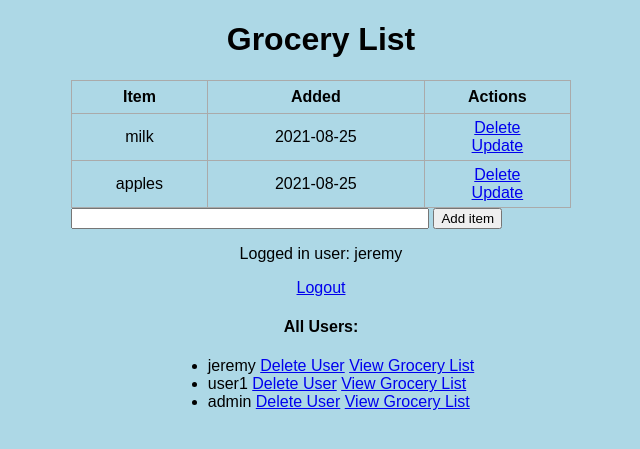
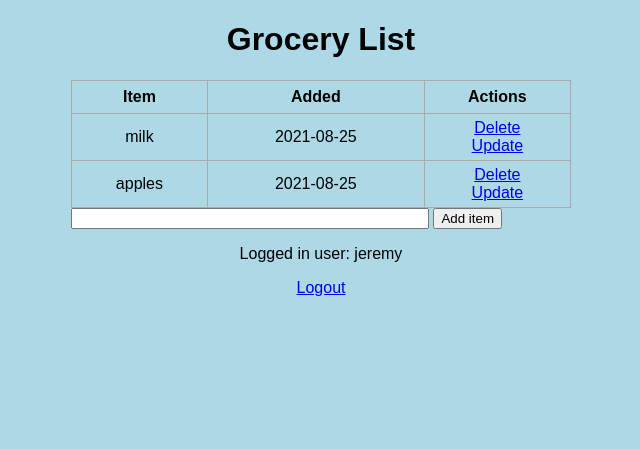
Before and after one commit to MummeJ/Online-Grocery-List, a Flask app: page / in a window 1280 px wide. Shown: the top 449 px of the page, without its empty margins (319-959 px from the left). Run offline with Flask 2, Linux system fonts and the light colour scheme; a user stored in the database is signed in; data comes from the database, SQL or seed files in the repository; both versions use the stored data as it was after the commit.

Commit message:
Added default admin account

```diff
--- a/templates/index.html
+++ b/templates/index.html
@@ -36,11 +36,13 @@
 </div>
 <p>Logged in user: {{ user.username }}</p>
 <p><a href="/logout">Logout</a></p>
-{% if user.username == "jeremy" %}
+{% if user.username == "admin" %}
 <h4>All Users:</h4>
 <ul>
   {% for user in users %}
-  <li>{{ user.username }} <a href="/remove_user/{{ user.id }}">Delete User</a> <a href="/view_list/{{ user.id }}">View Grocery List</a></li>
+    {% if user.username != "admin" %}
+      <li>{{ user.username }} <a href="/remove_user/{{ user.id }}">Delete User</a> <a href="/view_list/{{ user.id }}">View Grocery List</a></li>
+    {% endif %}
   {% endfor %}
 {% endif %}
 </ul>
```
Also changed, not shown: database.db.
